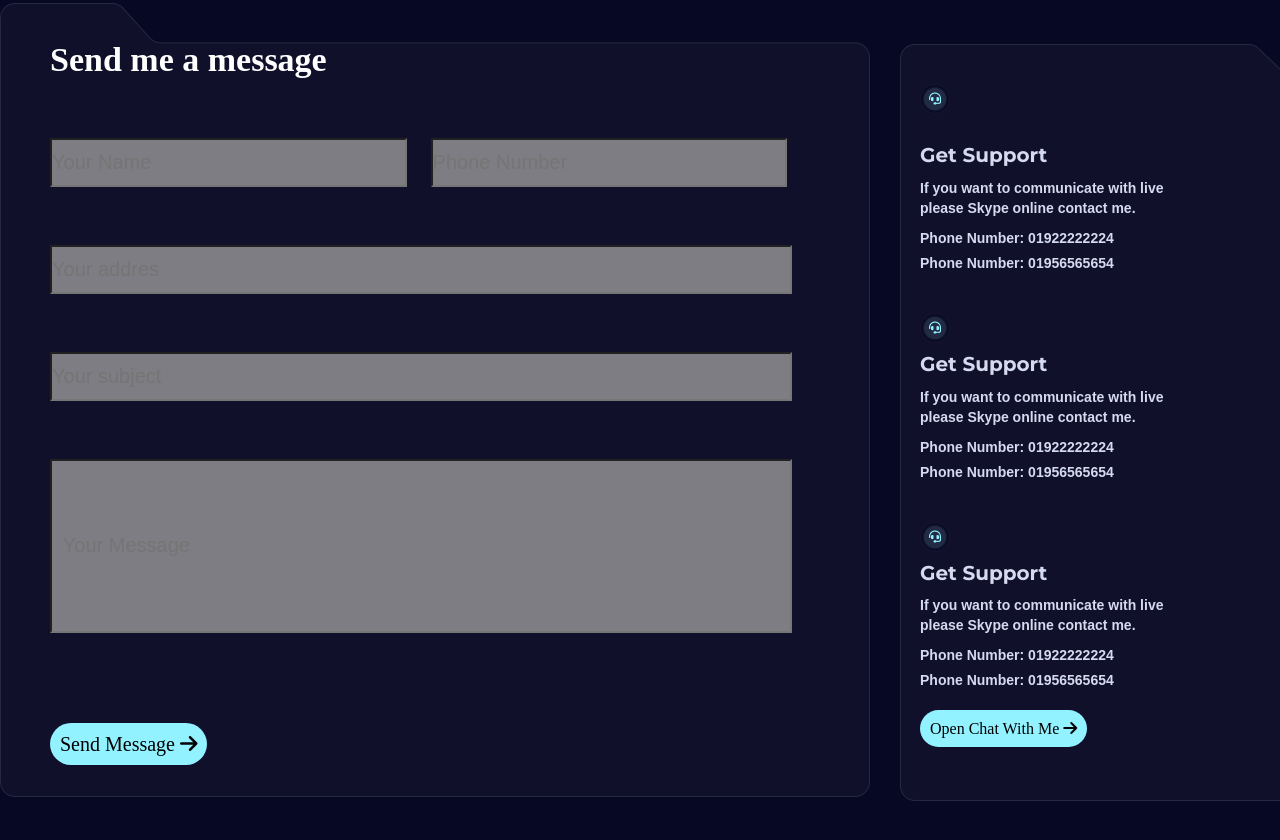
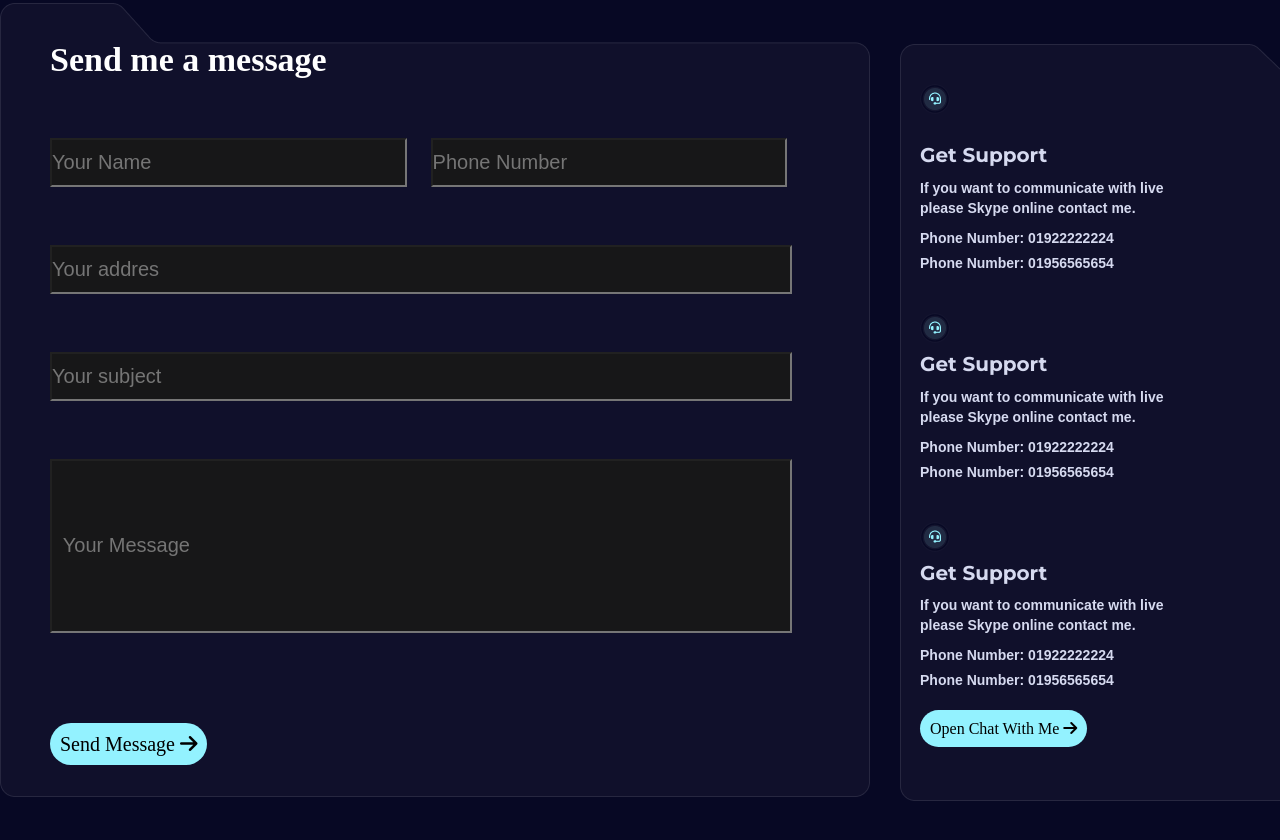
Before and after one commit to MdNoyanMia/developer-profolio, a plain HTML site: page index.html in a window 1280 px wide. Shown: the part 8115-8955 px from the top of the page. Drawn offline with Linux system fonts and the light colour scheme.

Commit message:
all finised

```diff
--- a/css/style.css
+++ b/css/style.css
@@ -2316,8 +2316,8 @@ body {
 .inpt1 {
 
 
-    background: #7d7d83;
-    color: red;
+    background: #171718;
+    color: white;
     font-size: 20px;
     width: 43%;
     height: 45px;
@@ -2329,8 +2329,8 @@ body {
 .inpt2 {
     margin: 0 20px;
     font-size: 30px;
-    background: #7d7d83;
-    color: red;
+    background: #171718;
+    color: white;
     font-size: 20px;
     width: 43%;
     height: 45px;
@@ -2339,27 +2339,30 @@ body {
 
 
 .inpt3 {
-    background: #7d7d83;
+    background: #171718;
+    color: white;
     font-size: 20px;
     width: 90%;
     height: 45px;
-    color: red;
+
 }
 
 .inpt4 {
-    background: #7d7d83;
+    background: #171718;
+    color: white;
     font-size: 20px;
     width: 90%;
     height: 45px;
-    color: red;
+
 }
 
 .inpt5 {
-    background: #7d7d83;
+    background: #171718;
+    color: white;
     font-size: 20px;
     width: 90%;
     height: 170px;
-    color: red;
+
 }
 
 .hgfdsg {
```
